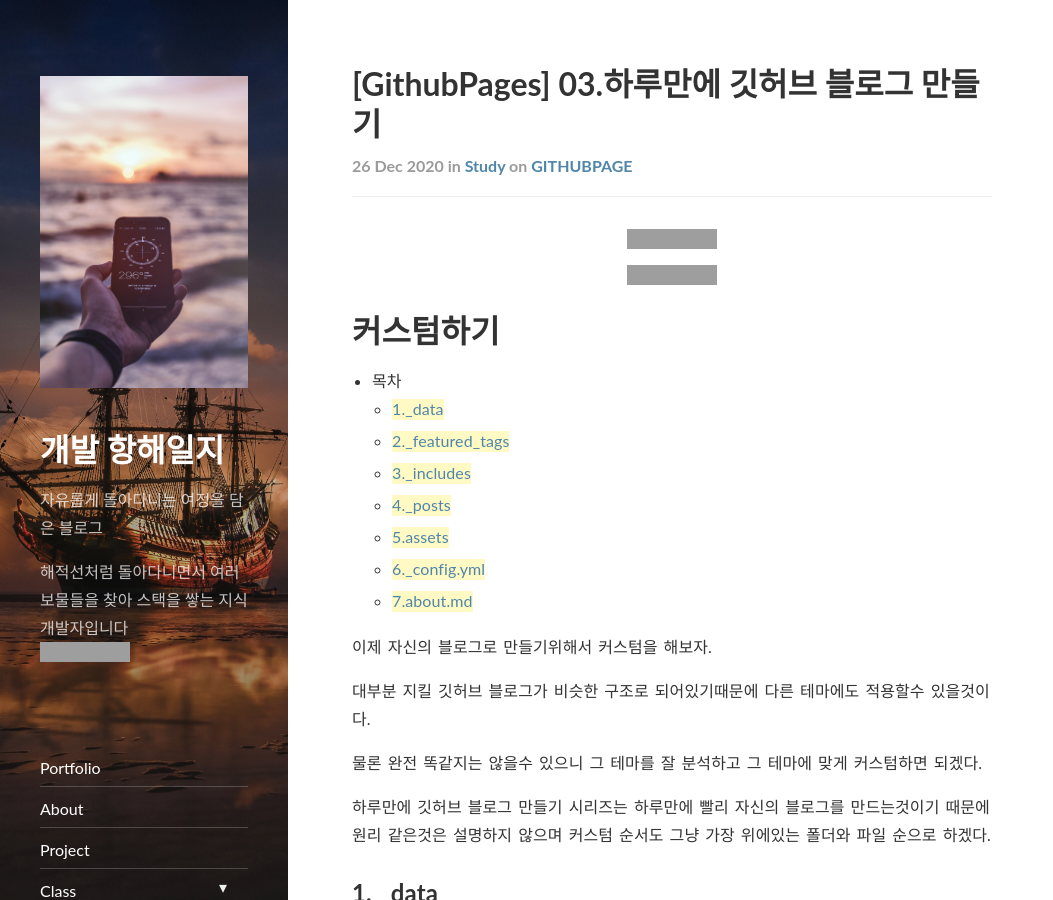
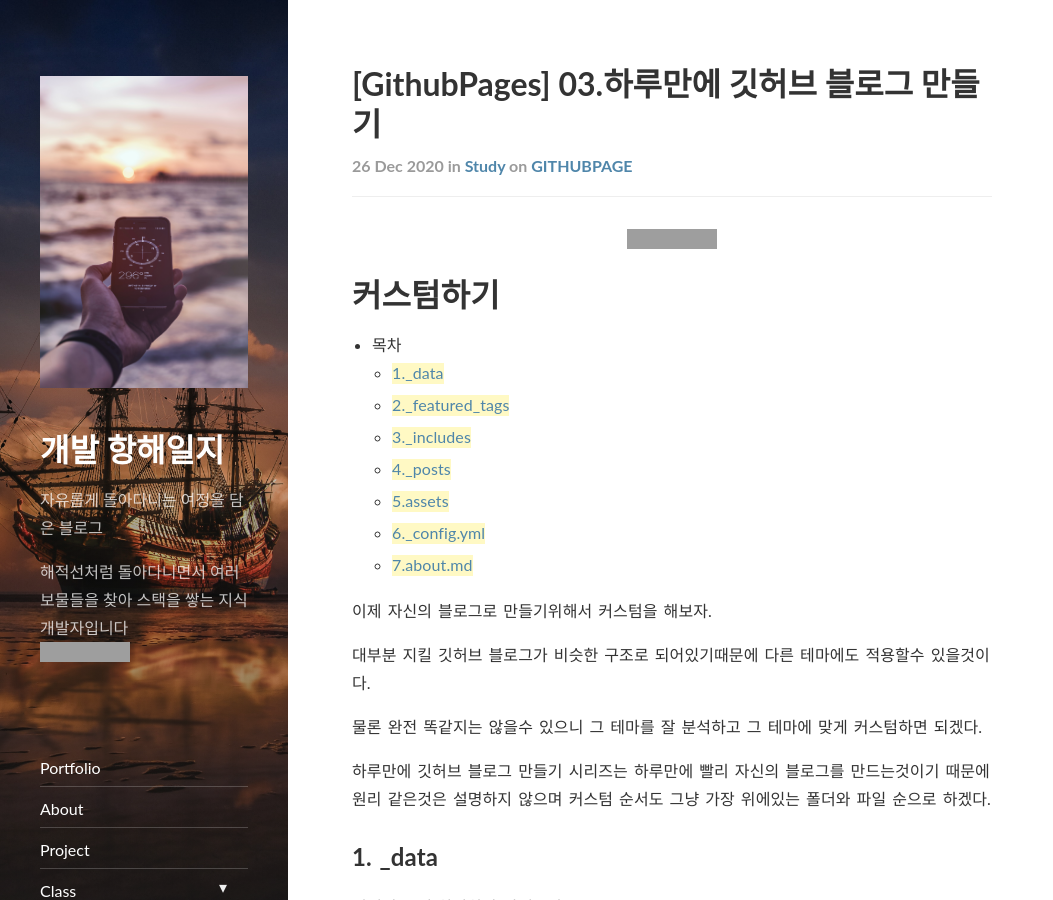
Before and after one commit to WebDev-Yun/Github-Blog, a Jekyll site: the page built from _posts/study/2020-12-26-making-blog03.md, in a window 1280 px wide and 900 px high. Shown: the whole window, without its empty margins (0-1053 px from the left). Built offline with Jekyll 4.4.1, drawn with Linux system fonts in a browser that asks for light colours; nearby versions of some CDN libraries; grey boxes are pictures that could not be loaded.

Commit message:
Fix: Hit bug fix Fixed a phenomenon in which 2 views appeared

```diff
--- a/_includes/post.html
+++ b/_includes/post.html
@@ -33,9 +33,6 @@
 </a>
   </div>
 
-<a href="https://hits.seeyoufarm.com/{{ site.url | remove_first: 'https://' | remove_first: 'http://' }}{{ page.url }}">
-<img src="https://hits.seeyoufarm.com/api/count/incr/badge.svg?url=https%3A%2F%2F{{ site.url | remove_first: 'https://' | remove_first: 'http://' }}{{ page.url }}&count_bg=%23000000&title_bg=%23555555&icon=googlekeep.svg&icon_color=%23E7E7E7&title=%EC%A1%B0%ED%9A%8C%EC%88%98&edge_flat=false"/>
-</a>
 {% if post.header-img %}<div class="head-image"><img src="{{ site.url }}/{% if post.header-img %}assets/{{ post.header-img }}{% endif %}"/></div>
 <br/>{% elsif tag.header-img %}
 <div class="head-image"><img src="{{ site.url }}/assets/{{ tag.header-img }}"/></div>
```
